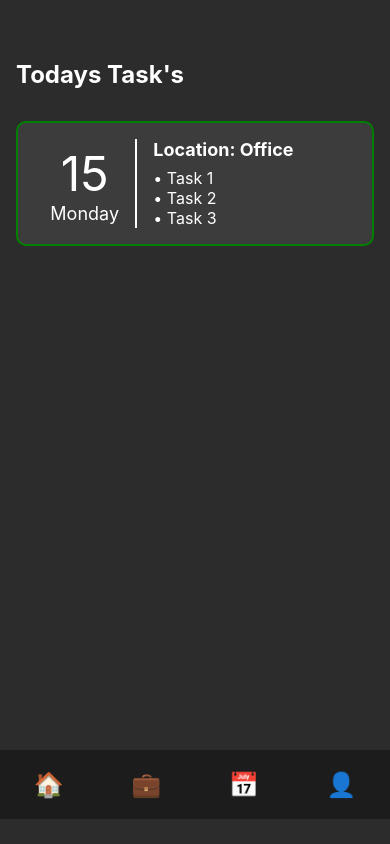
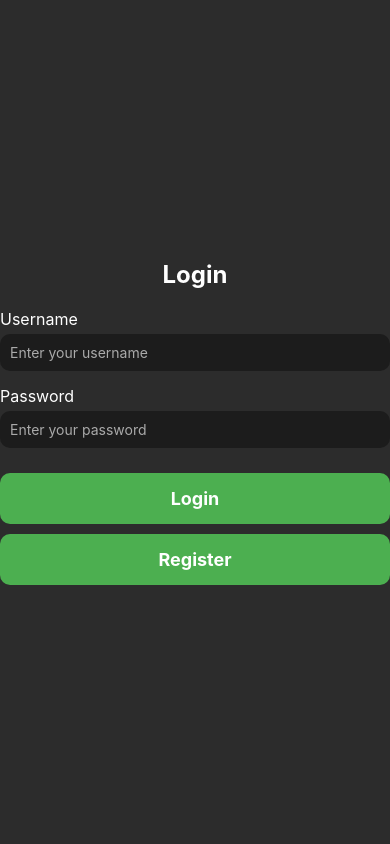
Before and after one commit to Team-Best-Effort/ServiceSyncEmployee, a React Native app in the folder my-app/: screen /EmployeeLogin in a window 390 px wide. Built offline with nearby package versions, Linux system fonts and the light colour scheme.

Commit message:
added temp hashmap

```diff
--- a/my-app/App.tsx
+++ b/my-app/App.tsx
@@ -4,6 +4,7 @@ import { NavigationContainer } from '@react-navigation/native';
 import { createStackNavigator } from '@react-navigation/stack';
 import EmployeeHome from './pages/EmployeeHome';
 import EmployeeInfo from './pages/EmployeeInfo';
+import EmployeeLogin from './pages/EmployeeLogin'
 
 // Import the functions you need from the SDKs you need
 import { initializeApp } from "firebase/app";
@@ -41,6 +42,7 @@ const App: React.FC = () => {
           <Stack.Screen name="EmployeeHome" component={EmployeeHome} />
           <Stack.Screen name="EmployeeInfo" component={EmployeeInfo} />
           <Stack.Screen name="EmployeeWorksiteInformation" component={EmployeeWorksiteInformation} />
+          <Stack.Screen name="EmployeeLogin" component={EmployeeLogin} />
         </Stack.Navigator>
       </NavigationContainer>
   );
--- a/my-app/pages/EmployeeHome.tsx
+++ b/my-app/pages/EmployeeHome.tsx
@@ -35,7 +35,7 @@ const EmployeeHome: React.FC<EmployeeHomeProps> = ({navigation}) => {
         <TouchableOpacity style={styles.navItem} onPress={() => navigation.navigate('EmployeeWorksiteInformation')}>
           <Text style={styles.navIcon}>💼</Text>
         </TouchableOpacity>
-        <TouchableOpacity style={styles.navItem}>
+        <TouchableOpacity style={styles.navItem} onPress={() => navigation.navigate('EmployeeLogin')}>
           <Text style={styles.navIcon}>📅</Text>
         </TouchableOpacity>
         <TouchableOpacity style={styles.navItem} onPress={() => navigation.navigate('EmployeeInfo')}>
--- /dev/null
+++ b/my-app/pages/EmployeeLogin.tsx
@@ -0,0 +1,108 @@
+import React, { useState } from 'react';
+import { View, Text, TextInput, TouchableOpacity, StyleSheet, SafeAreaView, Alert } from 'react-native';
+import CryptoJS from 'crypto-js';
+
+const userDatabase = new Map();
+
+const registerUser = (username: string, password: string) => {
+    if (userDatabase.has(username)) {
+    Alert.alert('Registration Failed', 'Username already exists');
+  } else {
+    userDatabase.set(username, CryptoJS.SHA256(password).toString());
+    Alert.alert('Registration Successful', 'You can now log in');
+  }
+};
+
+const EmployeeLogin: React.FC = ({ navigation }: any) => {
+  const [username, setUsername] = useState('');
+  const [password, setPassword] = useState('');
+
+  const handleLogin = () => {
+    const hashedPassword = CryptoJS.SHA256(password).toString();
+    if (userDatabase.has(username) && userDatabase.get(username) === hashedPassword) {
+      Alert.alert('Login Successful', 'Welcome!');
+      navigation.navigate('EmployeeHome');
+    } else {
+      Alert.alert('Login Failed', 'Invalid username or password');
+    }
+  };
+
+  const handleRegister = () => {
+    registerUser(username, password);
+  };
+
+  return (
+    <SafeAreaView style={styles.container}>
+      <Text style={styles.header}>Login</Text>
+
+      <Text style={styles.label}>Username</Text>
+      <TextInput
+        style={styles.input}
+        placeholder="Enter your username"
+        placeholderTextColor="#aaa"
+        value={username}
+        onChangeText={setUsername}
+      />
+
+      <Text style={styles.label}>Password</Text>
+      <TextInput
+        style={styles.input}
+        placeholder="Enter your password"
+        placeholderTextColor="#aaa"
+        secureTextEntry
+        value={password}
+        onChangeText={setPassword}
+      />
+
+      <TouchableOpacity style={styles.button} onPress={handleLogin}>
+        <Text style={styles.buttonText}>Login</Text>
+      </TouchableOpacity>
+
+      <TouchableOpacity style={styles.button} onPress={handleRegister}>
+        <Text style={styles.buttonText}>Register</Text>
+      </TouchableOpacity>
+    </SafeAreaView>
+  );
+};
+
+const styles = StyleSheet.create({
+  container: {
+    flex: 1,
+    backgroundColor: '#2C2C2C',
+    paddingHorizontal: 20,
+    justifyContent: 'center',
+  },
+  header: {
+    fontSize: 24,
+    fontWeight: 'bold',
+    textAlign: 'center',
+    marginBottom: 20,
+    color: 'white',
+  },
+  label: {
+    fontSize: 16,
+    color: 'white',
+    marginBottom: 5,
+  },
+  input: {
+    backgroundColor: '#1C1C1C',
+    color: 'white',
+    borderRadius: 10,
+    padding: 10,
+    marginBottom: 15,
+  },
+  button: {
+    backgroundColor: '#4CAF50',
+    borderRadius: 10,
+    paddingVertical: 15,
+    alignItems: 'center',
+    marginTop: 10,
+  },
+  buttonText: {
+    fontSize: 18,
+    color: 'white',
+    fontWeight: 'bold',
+  },
+});
+
+export default EmployeeLogin;
```
